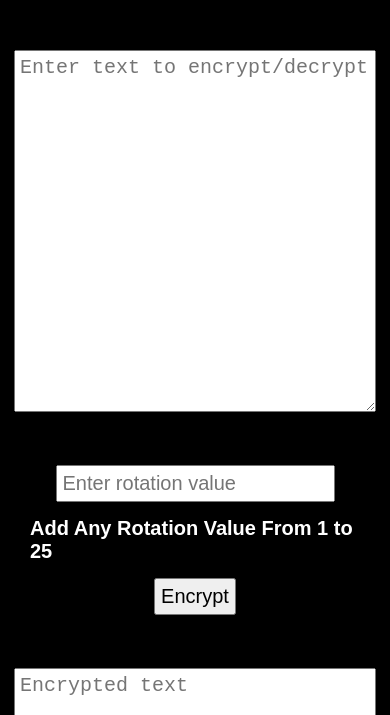
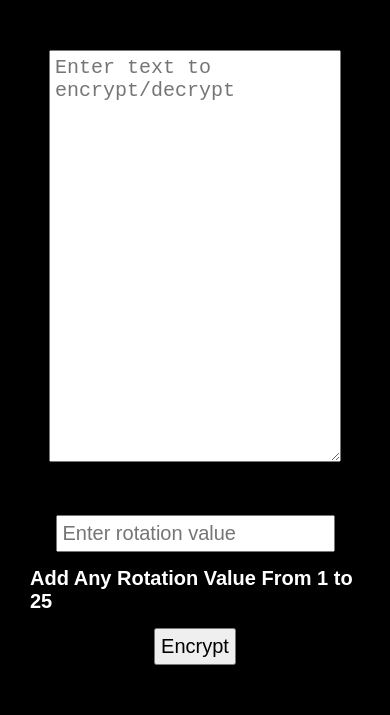
Before and after one commit to ooexiaoo/Simple-Encryption, a plain HTML site: page index.html in a window 390 px wide. Shown: the part 61-776 px from the top of the page. Drawn offline with Linux system fonts and the light colour scheme.

Commit message:
updated mobile view, FINALLY!

```diff
--- a/style.css
+++ b/style.css
@@ -3,6 +3,7 @@
     padding: 5px;
     font-size: 20px;
 }
+
 body {
     background-color: black;
     display: flex;
@@ -11,19 +12,19 @@ body {
 }
 
 #inputText, #encryptedText, #decryptedText {
-max-width: 550px;
-width: 80%;
-height: 350px;
+    max-width: 550px;
+    width: 80%;
+    height: 400px;
 }
 
-@media (max-width: 768px) {
+@media (min-width: 768px) {
     #inputText, #encryptedText, #decryptedText {
         width: 100%;
         max-width: 100%;
+    }
 }
 
 .oneto {
     color: #fff;
     font-family: Arial, Helvetica, sans-serif;
 }
-}
```
